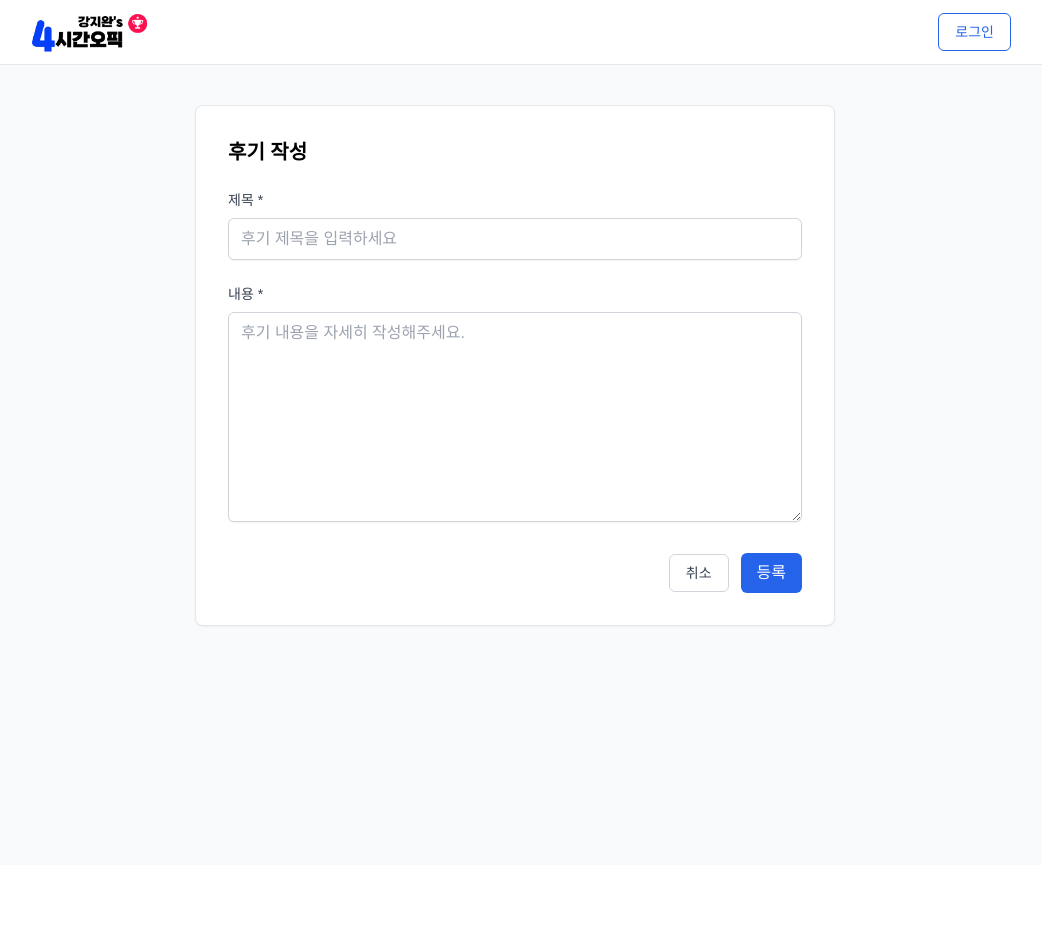
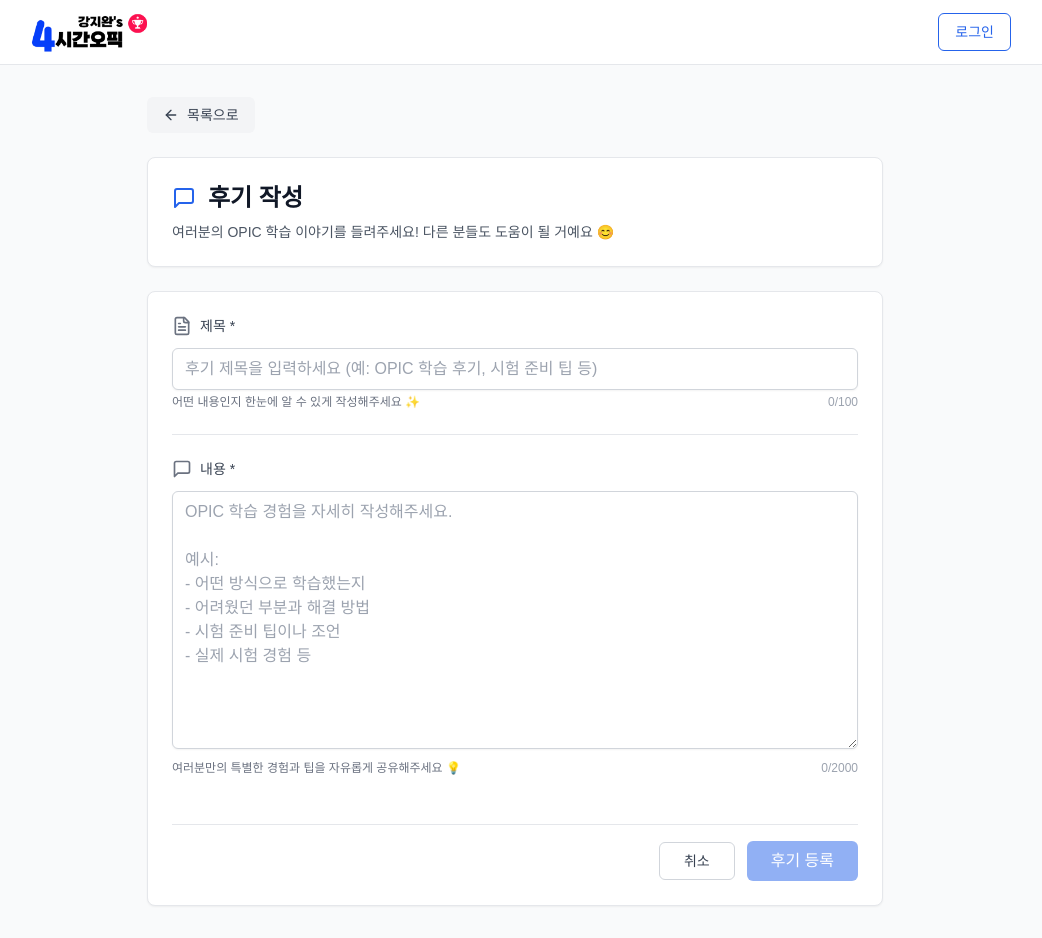
Before and after one commit to dreamwithai/opic-test, a Next.js app: page /reviews/new in a window 1280 px wide. Shown: the whole page, without its empty margins (125-1167 px from the left). Before the commit the page ends 865 px from the top, so only its background shows below. Built offline with nearby package versions, Linux system fonts and the light colour scheme; no server answers.

Commit message:
UI/UX 개선: 후기 작성 페이지 레이아웃 개선, 문의하기 버튼 텍스트 변경

```diff
--- a/app/inquiries/page.tsx
+++ b/app/inquiries/page.tsx
@@ -275,7 +275,7 @@ export default function InquiriesPage() {
                     disabled={submitting}
                     className="px-4 py-2 bg-blue-600 text-white rounded-md hover:bg-blue-700 disabled:opacity-50 disabled:cursor-not-allowed"
                   >
-                    {submitting ? '등록 중...' : '등록'}
+                    {submitting ? '등록 중...' : '문의하기'}
                   </button>
                 </div>
               </form>
--- a/app/reviews/new/page.tsx
+++ b/app/reviews/new/page.tsx
@@ -3,7 +3,7 @@ import { useState, useEffect } from 'react';
 import { useRouter } from 'next/navigation';
 import { useSession } from 'next-auth/react';
 import { supabase } from '@/lib/supabase';
-import { HelpCircle } from 'lucide-react';
+import { HelpCircle, ArrowLeft, FileText, User, MessageSquare } from 'lucide-react';
 
 export default function ReviewNewPage() {
   const { data: session, status } = useSession();
@@ -69,13 +69,39 @@ export default function ReviewNewPage() {
 
   return (
     <div className="min-h-screen bg-gray-50">
-      <div className="max-w-2xl mx-auto py-10 px-4">
-        <div className="bg-white rounded-lg shadow-sm border p-8">
-          <h1 className="text-xl font-bold mb-6">후기 작성</h1>
-          <form onSubmit={handleSubmit} className="space-y-6">
+      <div className="max-w-3xl mx-auto py-8 px-4">
+        {/* 상단 네비게이션 */}
+        <div className="mb-6">
+          <button
+            type="button"
+            onClick={() => router.back()}
+            className="inline-flex items-center px-4 py-2 bg-gray-100 text-gray-700 rounded-md hover:bg-gray-200 text-sm"
+          >
+            <ArrowLeft className="w-4 h-4 mr-2" />
+            목록으로
+          </button>
+        </div>
+
+        {/* 헤더 영역 */}
+        <div className="bg-white rounded-lg shadow-sm border p-6 mb-6">
+          <div className="flex items-center gap-3 mb-2">
+            <MessageSquare className="w-6 h-6 text-blue-600" />
+            <h1 className="text-2xl font-bold text-gray-900">후기 작성</h1>
+          </div>
+          <p className="text-gray-600 text-sm">
+            여러분의 OPIC 학습 이야기를 들려주세요! 다른 분들도 도움이 될 거예요 😊
+          </p>
+        </div>
+
+        {/* 작성 폼 */}
+        <div className="bg-white rounded-lg shadow-sm border">
+          <form onSubmit={handleSubmit} className="p-6 space-y-6">
+            {/* 닉네임 섹션 */}
             {needsNickname && (
-              <div>
-                <label className="block text-sm font-medium text-gray-700 mb-2 flex items-center gap-1">
+              <div className="border-b border-gray-200 pb-6">
+                <div className="flex items-center gap-2 mb-3">
+                  <User className="w-5 h-5 text-gray-500" />
+                  <label className="text-sm font-medium text-gray-700 flex items-center gap-1">
                     닉네임 *
                     <div className="relative group">
                       <HelpCircle className="w-4 h-4 text-gray-400 cursor-pointer" />
@@ -85,6 +111,7 @@ export default function ReviewNewPage() {
                       </div>
                     </div>
                   </label>
+                </div>
                 <input
                   type="text"
                   value={nickname}
@@ -94,46 +121,67 @@ export default function ReviewNewPage() {
                   required
                   maxLength={30}
                 />
+                <p className="text-xs text-gray-500 mt-1">최대 30자까지 입력 가능합니다.</p>
               </div>
             )}
-            <div>
-              <label className="block text-sm font-medium text-gray-700 mb-2">제목 *</label>
+
+            {/* 제목 섹션 */}
+            <div className="border-b border-gray-200 pb-6">
+              <div className="flex items-center gap-2 mb-3">
+                <FileText className="w-5 h-5 text-gray-500" />
+                <label className="text-sm font-medium text-gray-700">제목 *</label>
+              </div>
               <input
                 type="text"
                 value={title}
                 onChange={e => setTitle(e.target.value)}
                 className="w-full px-3 py-2 border border-gray-300 rounded-md shadow-sm focus:outline-none focus:ring-blue-500 focus:border-blue-500"
-                placeholder="후기 제목을 입력하세요"
+                placeholder="후기 제목을 입력하세요 (예: OPIC 학습 후기, 시험 준비 팁 등)"
                 required
                 maxLength={100}
               />
+              <div className="flex justify-between items-center mt-1">
+                <p className="text-xs text-gray-500">어떤 내용인지 한눈에 알 수 있게 작성해주세요 ✨</p>
+                <span className="text-xs text-gray-400 ml-4">{title.length}/100</span>
               </div>
-            <div>
-              <label className="block text-sm font-medium text-gray-700 mb-2">내용 *</label>
+            </div>
+
+            {/* 내용 섹션 */}
+            <div className="pb-6">
+              <div className="flex items-center gap-2 mb-3">
+                <MessageSquare className="w-5 h-5 text-gray-500" />
+                <label className="text-sm font-medium text-gray-700">내용 *</label>
+              </div>
               <textarea
                 value={content}
                 onChange={e => setContent(e.target.value)}
-                rows={8}
+                rows={10}
                 className="w-full px-3 py-2 border border-gray-300 rounded-md shadow-sm focus:outline-none focus:ring-blue-500 focus:border-blue-500"
-                placeholder="후기 내용을 자세히 작성해주세요."
+                placeholder="OPIC 학습 경험을 자세히 작성해주세요.&#10;&#10;예시:&#10;- 어떤 방식으로 학습했는지&#10;- 어려웠던 부분과 해결 방법&#10;- 시험 준비 팁이나 조언&#10;- 실제 시험 경험 등"
                 required
                 maxLength={2000}
               />
+              <div className="flex justify-between items-center mt-1">
+                <p className="text-xs text-gray-500">여러분만의 특별한 경험과 팁을 자유롭게 공유해주세요 💡</p>
+                <span className="text-xs text-gray-400 ml-4">{content.length}/2000</span>
               </div>
-            <div className="flex items-center justify-end space-x-3">
+            </div>
+
+            {/* 버튼 영역 */}
+            <div className="flex items-center justify-end space-x-3 pt-4 border-t border-gray-200">
               <button
                 type="button"
                 onClick={() => router.push('/reviews')}
-                className="px-4 py-2 text-sm font-medium text-gray-700 bg-white border border-gray-300 rounded-md hover:bg-gray-50"
+                className="px-6 py-2 text-sm font-medium text-gray-700 bg-white border border-gray-300 rounded-md hover:bg-gray-50 transition-colors"
               >
                 취소
               </button>
               <button
                 type="submit"
-                disabled={submitting}
-                className="px-4 py-2 bg-blue-600 text-white rounded-md hover:bg-blue-700 disabled:opacity-50 disabled:cursor-not-allowed"
+                disabled={submitting || !title.trim() || !content.trim()}
+                className="px-6 py-2 bg-blue-600 text-white rounded-md hover:bg-blue-700 disabled:opacity-50 disabled:cursor-not-allowed transition-colors"
               >
-                {submitting ? '등록 중...' : '등록'}
+                {submitting ? '등록 중...' : '후기 등록'}
               </button>
             </div>
           </form>
```
Lines whose indentation alone changed are shown as unchanged.
